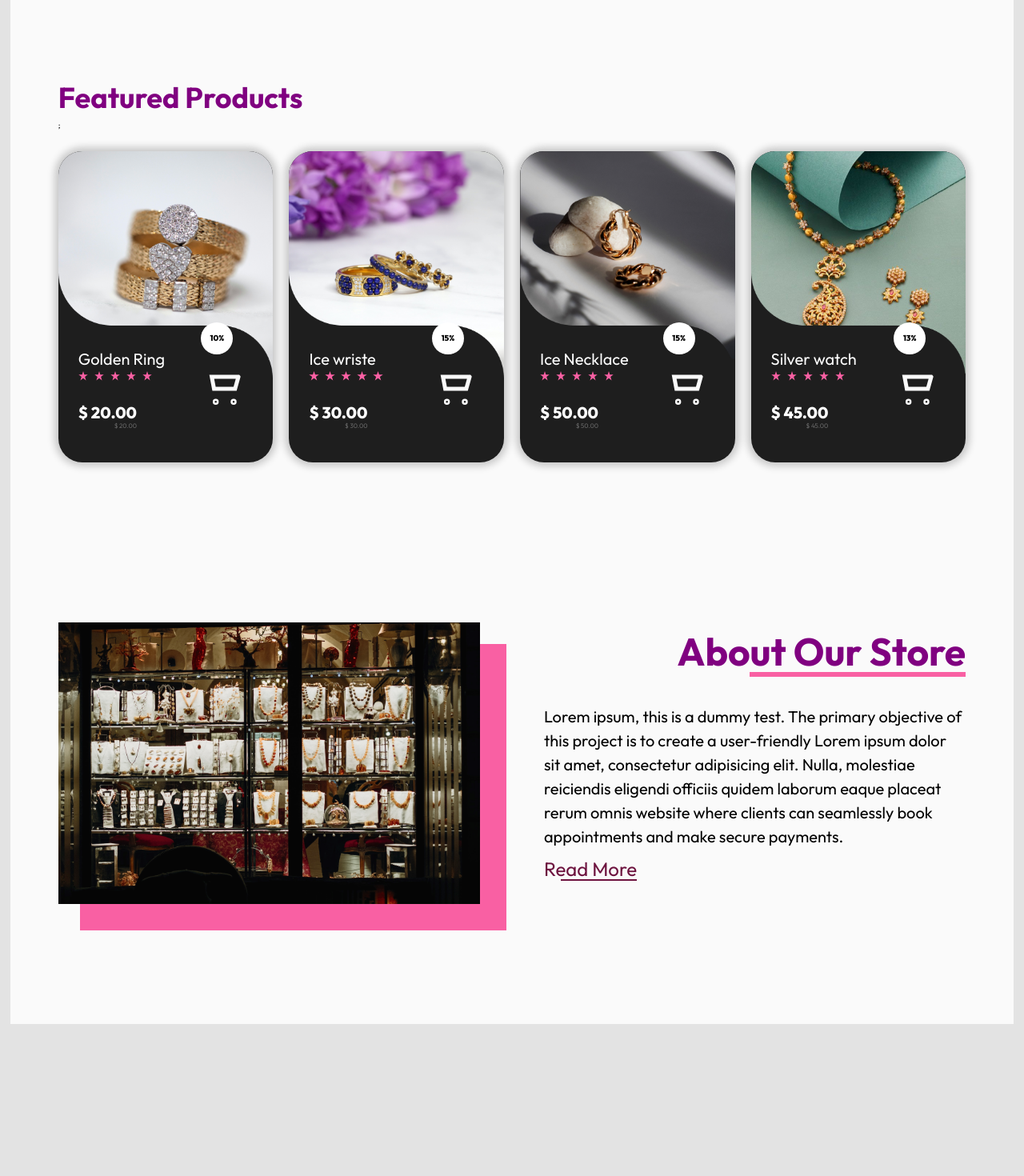
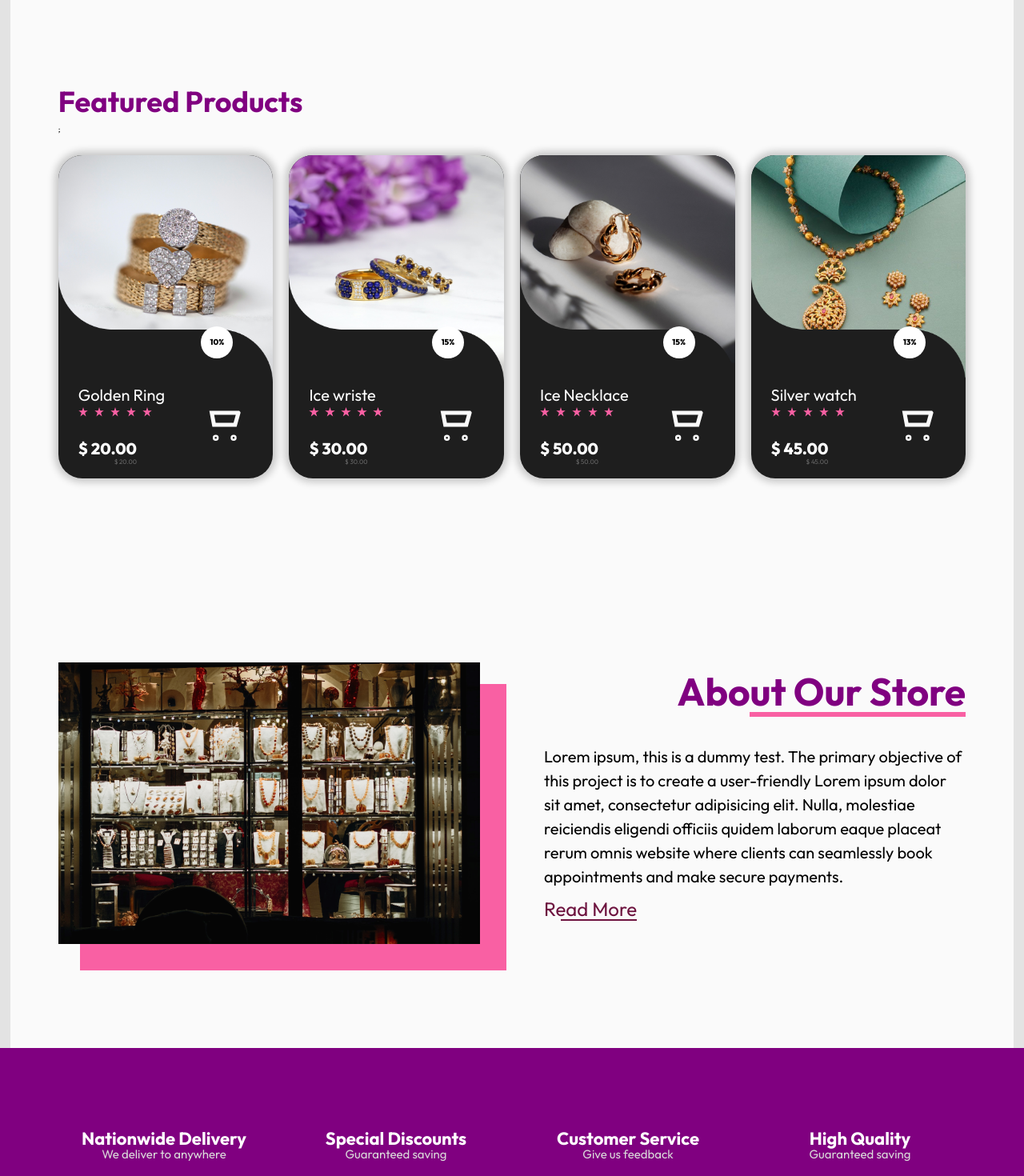
Before and after one commit to timmyproofficial/premier-store, a React (Vite) app: page / in a window 1280 px wide. Shown: the part 909-2379 px from the top of the page at 80% size. Before the commit the page ends 2204 px from the top, so only its background shows below. Built offline with nearby package versions, Linux system fonts and the light colour scheme.

Commit message:
Design the offer component and fix app layout issue.

```diff
--- a/src/App.tsx
+++ b/src/App.tsx
@@ -1,11 +1,9 @@
-import AboutBlock from './components/AboutBlock';
 import { HomePage } from './pages';
 
 function App() {
   return (
     <div>
       <HomePage />
-      {/* <AboutBlock /> */}
     </div>
   );
 }
--- a/src/components/AboutBlock.tsx
+++ b/src/components/AboutBlock.tsx
@@ -4,7 +4,7 @@ import BlockWhite from './BlockWhite';
 
 const AboutBlock = () => {
   return (
-    <BlockWhite>
+    <BlockWhite classes="lg:pb-52">
       <div className="grid gap-32 md:grid-cols-2">
         <AboutImgCard />
         <AboutDetails />
--- a/src/components/BlockWhite.tsx
+++ b/src/components/BlockWhite.tsx
@@ -9,7 +9,7 @@ const BlockWhite = ({
 }) => {
   return (
     <section
-      className={`bg-block-color w-[98%] p-6 lg:px-24 lg:py-60 mx-auto mt-0 relative top-[-15px] ${classes}`}
+      className={`bg-block-color w-[98%] px-6 py-32 lg:px-24 mx-auto relative ${classes}`}
     >
       {children}
     </section>
--- a/src/components/FeaturedProuductsBlock.tsx
+++ b/src/components/FeaturedProuductsBlock.tsx
@@ -3,8 +3,9 @@ import FeaturedProducts from './FeaturedProducts';
 
 const FeaturedProuductsBlock = () => {
   return (
-    <section className="bg-block-color w-[98%] p-6 lg:px-24 lg:pb-60 lg:pt-28 lg:relative lg:top-[-15px] mx-auto lg:-z-50">
-      <div className="relative top-40">
+    <section className="bg-block-color w-[98%] p-6 lg:px-24 lg:pb-60 lg:pt-28 lg:relative mx-auto lg:-z-50">
+      {/* <section className="bg-block-color w-[98%] p-6 lg:px-24 lg:pb-60 lg:pt-28 lg:relative lg:top-[-15px] mx-auto lg:-z-50"></section> */}
+      <div className="pt-14 md:pt-36">
         <HeadingPlain mainText="Featured Products" />
         <FeaturedProducts />
       </div>
--- /dev/null
+++ b/src/components/Offers.tsx
@@ -0,0 +1,14 @@
+import { offers } from '../constants';
+import Offer from './offer';
+
+const Offers = () => {
+  return (
+    <div className="bg-primary-color grid gap-y-20 md:grid-cols-2 lg:grid-cols-4 items-end px-24 py-6 min-h-[160px]">
+      {offers.map((offer) => (
+        <Offer key={offer.id} heading={offer.heading} text={offer.text} />
+      ))}
+    </div>
+  );
+};
+
+export default Offers;
--- /dev/null
+++ b/src/components/OffersBlock.tsx
@@ -0,0 +1,11 @@
+import Offers from './Offers';
+
+const OffersBlock = () => {
+  return (
+    <section>
+      <Offers />
+    </section>
+  );
+};
+
+export default OffersBlock;
--- a/src/components/ProductCard.tsx
+++ b/src/components/ProductCard.tsx
@@ -17,7 +17,8 @@ const ProductCard = ({ title, img, price, discount }: Props) => {
           {discount}%
         </span>
       </div>
-      <div className="flex justify-between items-center relative pr-16 pl-10  top-[-40px]">
+      {/* <div className="flex justify-between items-center relative pr-16 pl-10  top-[-40px]"> */}
+      <div className="flex justify-between items-center pr-16 pl-10 pb-6">
         <div className="text-white-color flex flex-col gap-10">
           <div>
             <p>{title}</p>
--- a/src/components/offer.tsx
+++ b/src/components/offer.tsx
@@ -1,12 +1,12 @@
-const Feature = () => {
+const Offer = ({ heading, text }: { heading: string; text: string }) => {
   return (
     <div className="flex flex-col items-center">
-      <p className="text-[2.2rem] font-[700] text-white">Nationwide Delivery</p>
+      <p className="text-[2.2rem] font-[700] text-white">{heading}</p>
       <small className="text-white-accent text-[1.5rem] mt-[-8px]">
-        We deliver to anywhere
+        {text}
       </small>
     </div>
   );
 };
 
-export default Feature;
+export default Offer;
--- a/src/constants.ts
+++ b/src/constants.ts
@@ -33,3 +33,26 @@ export const productsFeature = [
     discount: 13,
   },
 ];
+
+export const offers = [
+  {
+    id: 1,
+    heading: 'Nationwide Delivery',
+    text: 'We deliver to anywhere',
+  },
+  {
+    id: 2,
+    heading: 'Special Discounts',
+    text: 'Guaranteed saving',
+  },
+  {
+    id: 3,
+    heading: 'Customer Service',
+    text: 'Give us feedback',
+  },
+  {
+    id: 4,
+    heading: 'High Quality',
+    text: 'Guaranteed saving',
+  },
+];
--- a/src/pages/HomePage.tsx
+++ b/src/pages/HomePage.tsx
@@ -2,6 +2,7 @@ import AboutBlock from '../components/AboutBlock';
 import FeaturedProuductsBlock from '../components/FeaturedProuductsBlock';
 import Hero from '../components/Hero';
 import NavbarTop from '../components/NavbarTop';
+import OffersBlock from '../components/offersBlock';
 
 const HomePage = () => {
   return (
@@ -12,6 +13,7 @@ const HomePage = () => {
       </header>
       <FeaturedProuductsBlock />
       <AboutBlock />
+      <OffersBlock />
     </>
   );
 };
```
